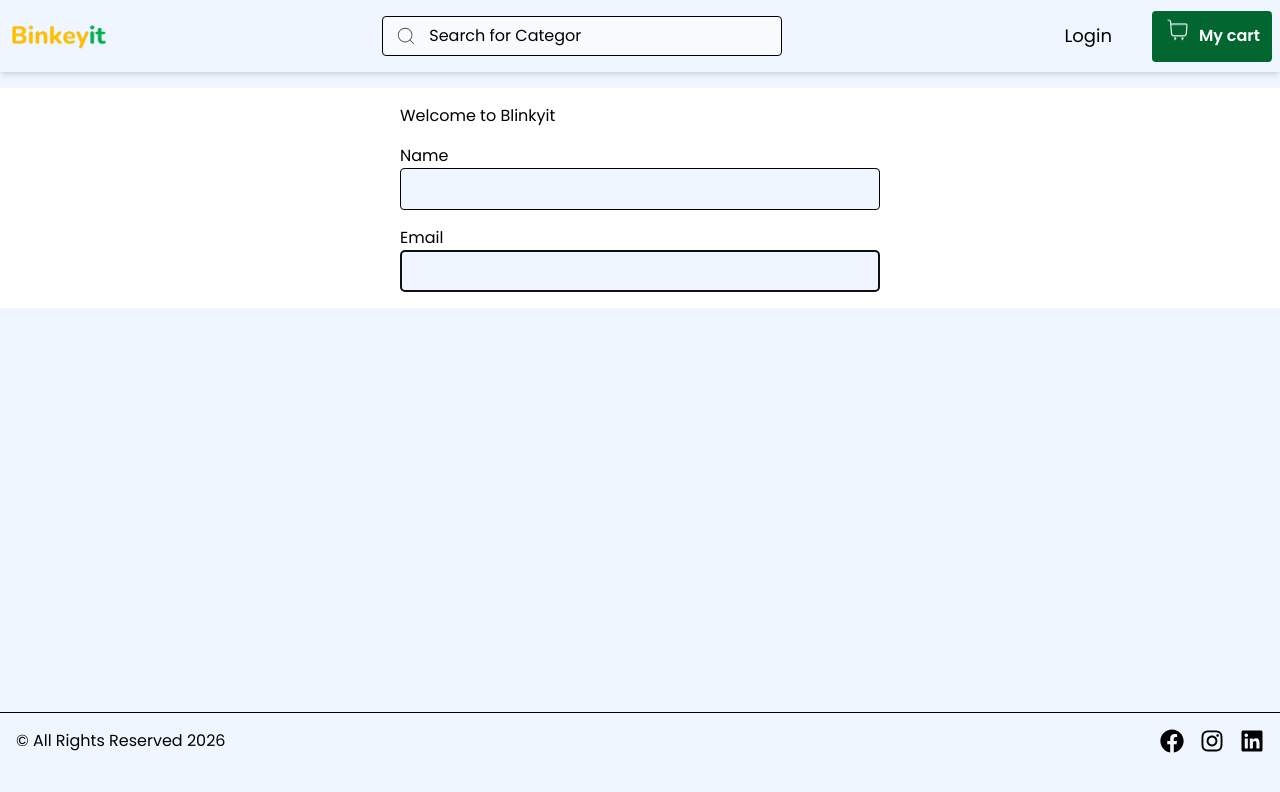
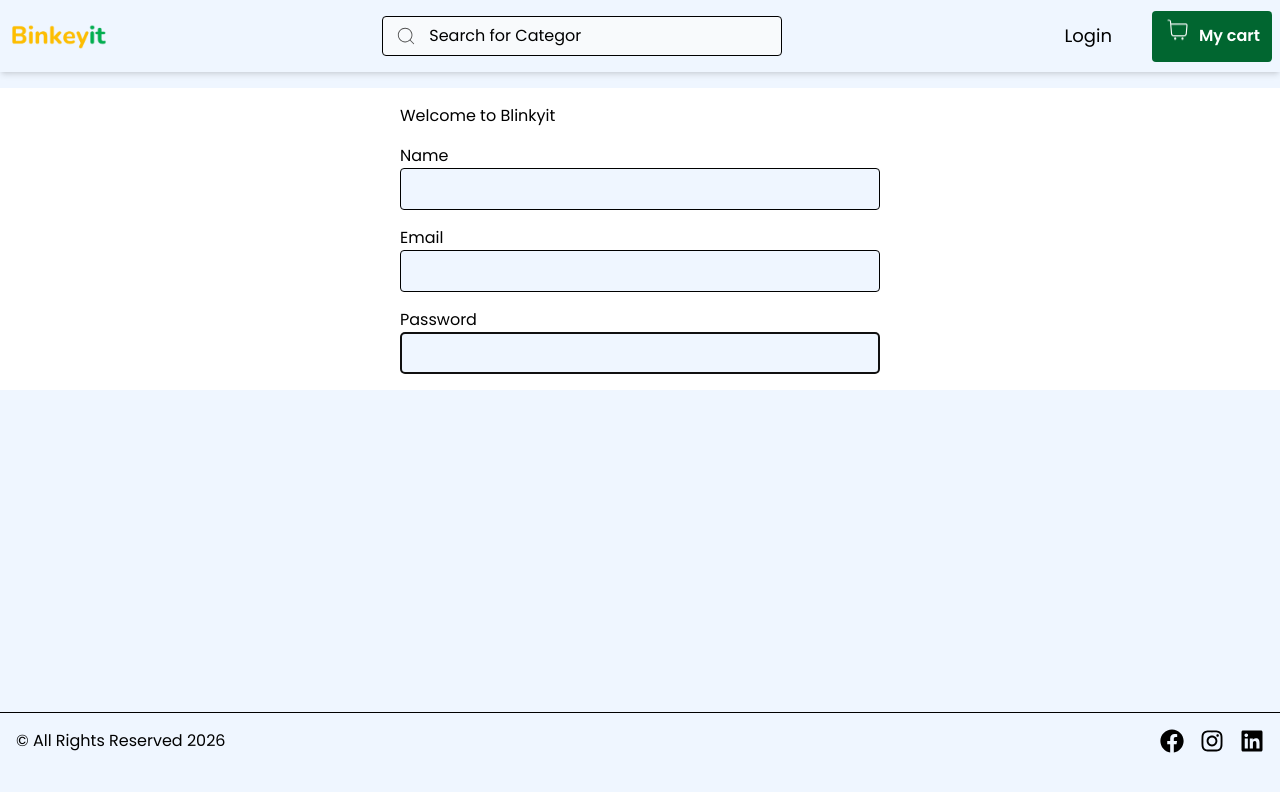
Before and after one commit to kamalsinha7305/B_C, a React app in the folder frontend/: page /register in a window 1280 px wide. Shown: the top 792 px of the page. Built offline with nearby package versions, Linux system fonts and the light colour scheme; the HTML template or start-up script is replaced by a standard one.

Commit message:
small_updates

```diff
--- a/frontend/src/pages/Register.jsx
+++ b/frontend/src/pages/Register.jsx
@@ -5,7 +5,8 @@ function Register() {
     const [data, setdata] = useState({
         name: "",
         email: "",
-        password: ""
+        password: "",
+        confirmPassword: ""
     })
     const handleChange = (e) => {
         const { name, value } = e.target;
@@ -52,6 +53,19 @@ function Register() {
                     </div>
 
 
+                    <div className='grid'>
+                        <label htmlFor="password">Password</label>
+                        <input
+                            id="password"
+                            type="password"
+                            autoFocus
+                            name='password'
+                            className='border rounded p-2 bg-blue-50'
+                            value={data.password}
+                            onChange={handleChange}
+                        />
+                    </div>
+
                 </form>
             </div>
         </section>
```
Also changed, not shown: 2 other files (tests, documents, lock files or other folders).
